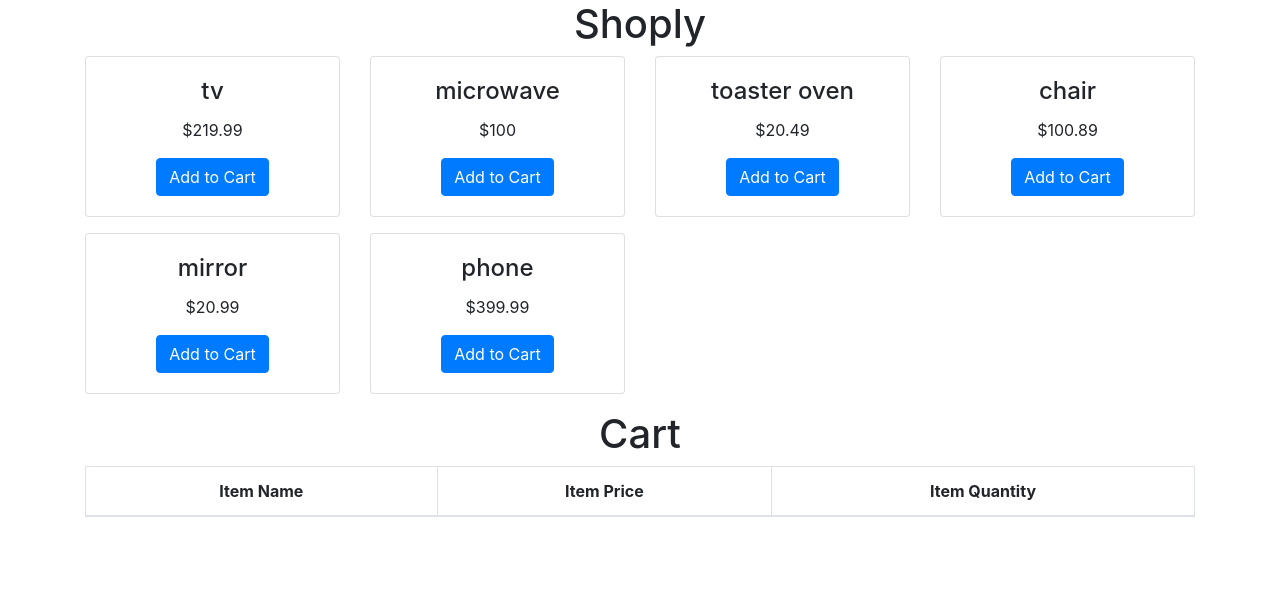
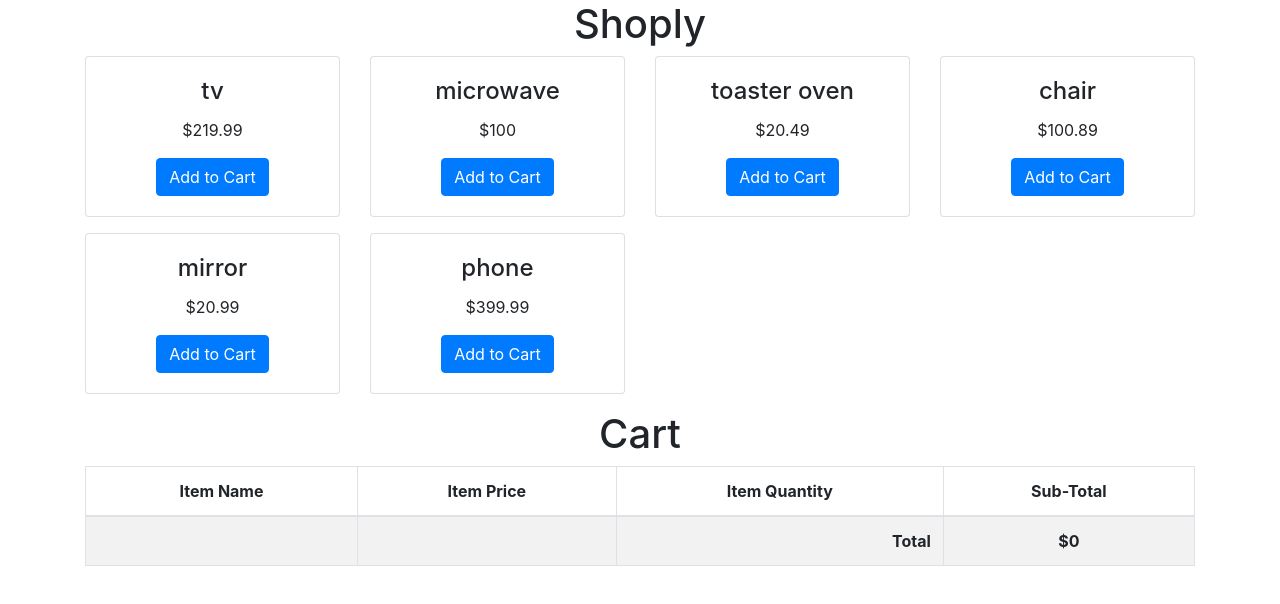
Before and after one commit to Keparoo/Shoply, a React (Create React App) app: page /cart in a window 1280 px wide. Shown: the top 604 px of the page. Built offline with nearby package versions, Linux system fonts and the light colour scheme.

Commit message:
Add Total to cart

```diff
--- a/src/App.js
+++ b/src/App.js
@@ -1,7 +1,6 @@
 import React from 'react';
 import { useSelector, useDispatch } from 'react-redux';
 import { addToCart } from './actions';
-import ProductDetails from './ProductDetails';
 import Cart from './Cart';
 import './App.css';
 
@@ -9,28 +8,19 @@ function App() {
 	const products = useSelector((store) => store.products);
 	const dispatch = useDispatch();
 
-	//   <Product
-	//   key={p}
-	//   id={p}
-	//   name={products[p].name}
-	//   price={products[p].price}
-	//   description={products[p].description}
-	//   image={products[p].image_url}
-	// />
-
 	const add = (id, price) => {
 		dispatch(addToCart(id, price));
 	};
 
-	const productList = Object.keys(products).map((p) => (
-		<div className="col-md-3 mb-3" key={p}>
+	const productList = Object.keys(products).map((id) => (
+		<div className="col-md-3 mb-3" key={id}>
 			<div className="card">
 				<div className="card-body">
-					<h4 className="card-title text-center">{products[p].name}</h4>
-					<p>${products[p].price}</p>
+					<h4 className="card-title text-center">{products[id].name}</h4>
+					<p>${products[id].price}</p>
 					<button
 						className="btn btn-primary"
-						onClick={() => add(p, [ p ].price)}
+						onClick={() => add(id, products[id].price)}
 					>
 						Add to Cart
 					</button>
@@ -38,7 +28,7 @@ function App() {
 			</div>
 		</div>
 	));
-	console.log(productList);
+
 	return (
 		<div className="App container">
 			<h1>Shoply</h1>
--- a/src/Cart.js
+++ b/src/Cart.js
@@ -5,13 +5,16 @@ import './Cart.css';
 const Cart = () => {
 	const items = useSelector((store) => store.cart.items);
 	const products = useSelector((store) => store.products);
-	console.log(items);
+	const total = useSelector((store) => store.cart.total);
 
 	const itemsList = Object.keys(items).map((i) => (
 		<tr key={i}>
 			<td className="text-center align-middle">{products[i].name}</td>
 			<td className="text-center align-middle">${products[i].price}</td>
 			<td className="text-center align-middle">{items[i]}</td>
+			<td className="text-center align-middle">
+				{items[i] * products[i].price}
+			</td>
 		</tr>
 	));
 
@@ -24,9 +27,22 @@ const Cart = () => {
 						<th>Item Name</th>
 						<th>Item Price</th>
 						<th>Item Quantity</th>
+						<th>Sub-Total</th>
 					</tr>
 				</thead>
-				<tbody>{itemsList}</tbody>
+				<tbody>
+					{itemsList}
+					<tr className="text-center align-center">
+						<td />
+						<td />
+						<td className="text-right">
+							<strong>Total</strong>
+						</td>
+						<td>
+							<strong>${total}</strong>
+						</td>
+					</tr>
+				</tbody>
 			</table>
 		</div>
 	);
```
